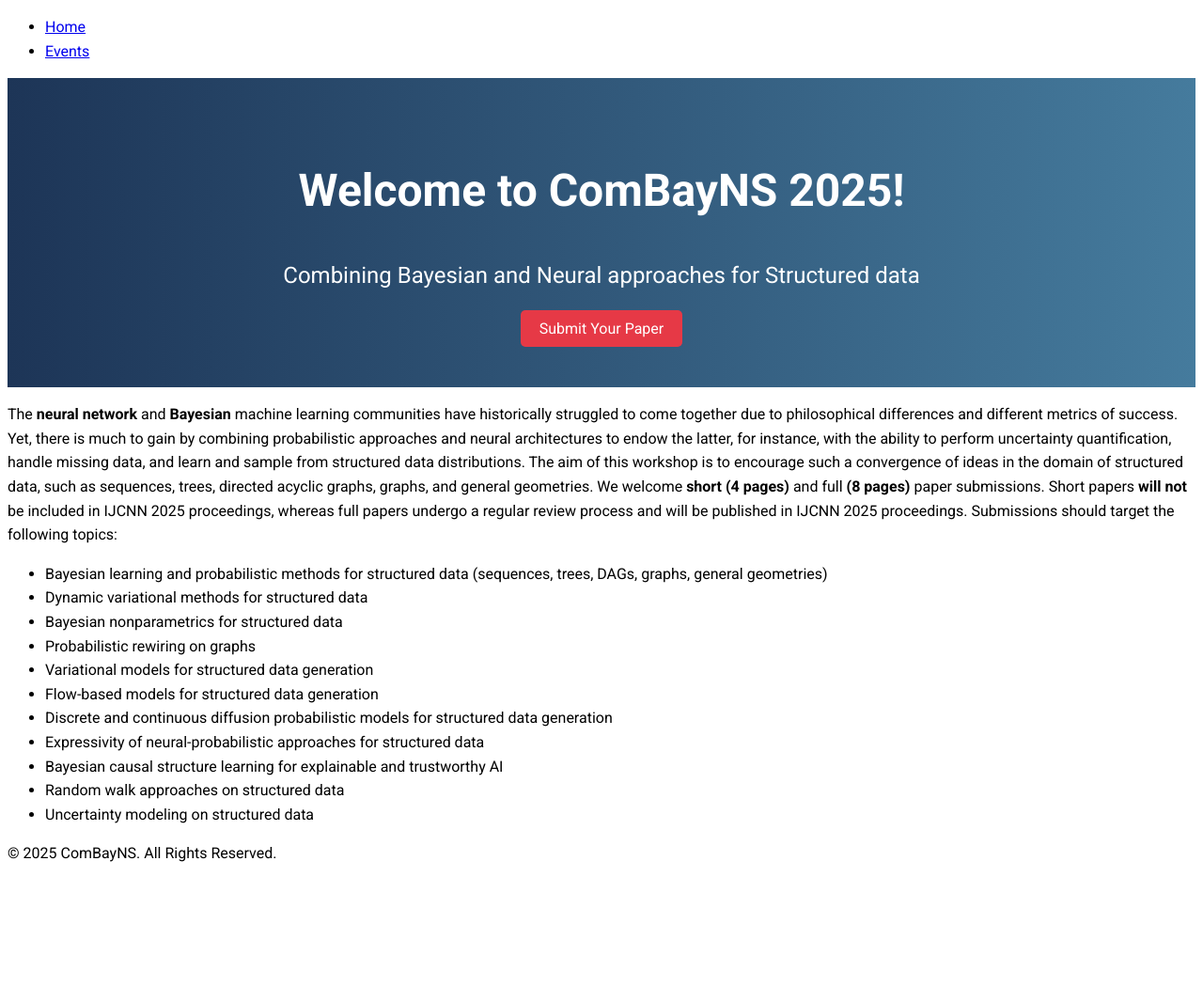
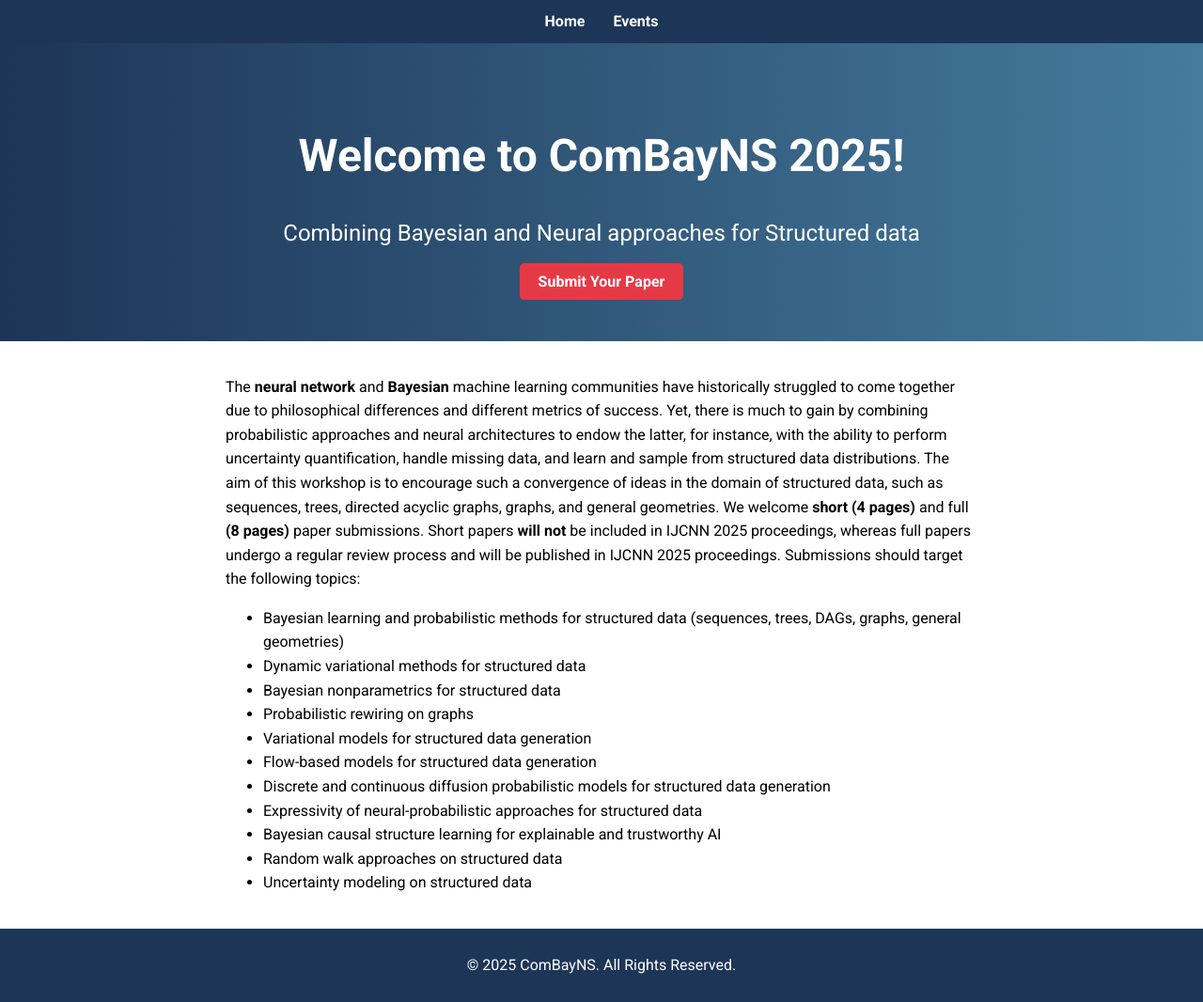
Before and after one commit to combayns2025/combayns2025.github.io, a Jekyll site: the page built from index.md, in a window 1280 px wide. Shown: the whole page at 94% size. Built offline with Jekyll 4.4.1, drawn with Linux system fonts in a browser that asks for light colours; before the commit the page ends 937 px from its top, so only the background shows below that.

Commit message:
Update style.css

```diff
--- a/assets/css/style.css
+++ b/assets/css/style.css
@@ -1,8 +1,33 @@
+/* General Styles */
 body {
   font-family: 'Roboto', sans-serif;
   line-height: 1.6;
+  margin: 0;
+  padding: 0;
 }
 
+/* Navbar */
+nav ul {
+  display: flex;
+  justify-content: center;
+  list-style: none;
+  background: #1d3557;
+  padding: 10px;
+  margin: 0;
+}
+nav ul li {
+  margin: 0 15px;
+}
+nav ul li a {
+  color: #fff;
+  text-decoration: none;
+  font-weight: bold;
+}
+nav ul li a:hover {
+  text-decoration: underline;
+}
+
+/* Hero Section */
 .hero {
   background: linear-gradient(to right, #1d3557, #457b9d);
   color: #fff;
@@ -11,9 +36,11 @@
 }
 .hero h1 {
   font-size: 3rem;
+  margin-bottom: 10px;
 }
 .hero p {
   font-size: 1.5rem;
+  margin-bottom: 20px;
 }
 .hero .cta {
   background: #e63946;
@@ -21,7 +48,27 @@
   padding: 10px 20px;
   text-decoration: none;
   border-radius: 5px;
+  font-weight: bold;
 }
+.hero .cta:hover {
+  background: #d62828;
+}
+
+/* Main Content */
+main {
+  padding: 20px;
+  max-width: 800px;
+  margin: auto;
+}
+
+/* Footer */
+footer {
+  text-align: center;
+  padding: 10px;
+  background: #1d3557;
+  color: #fff;
+}
+
 
 @media (max-width: 768px) {
   .hero h1 {
```
